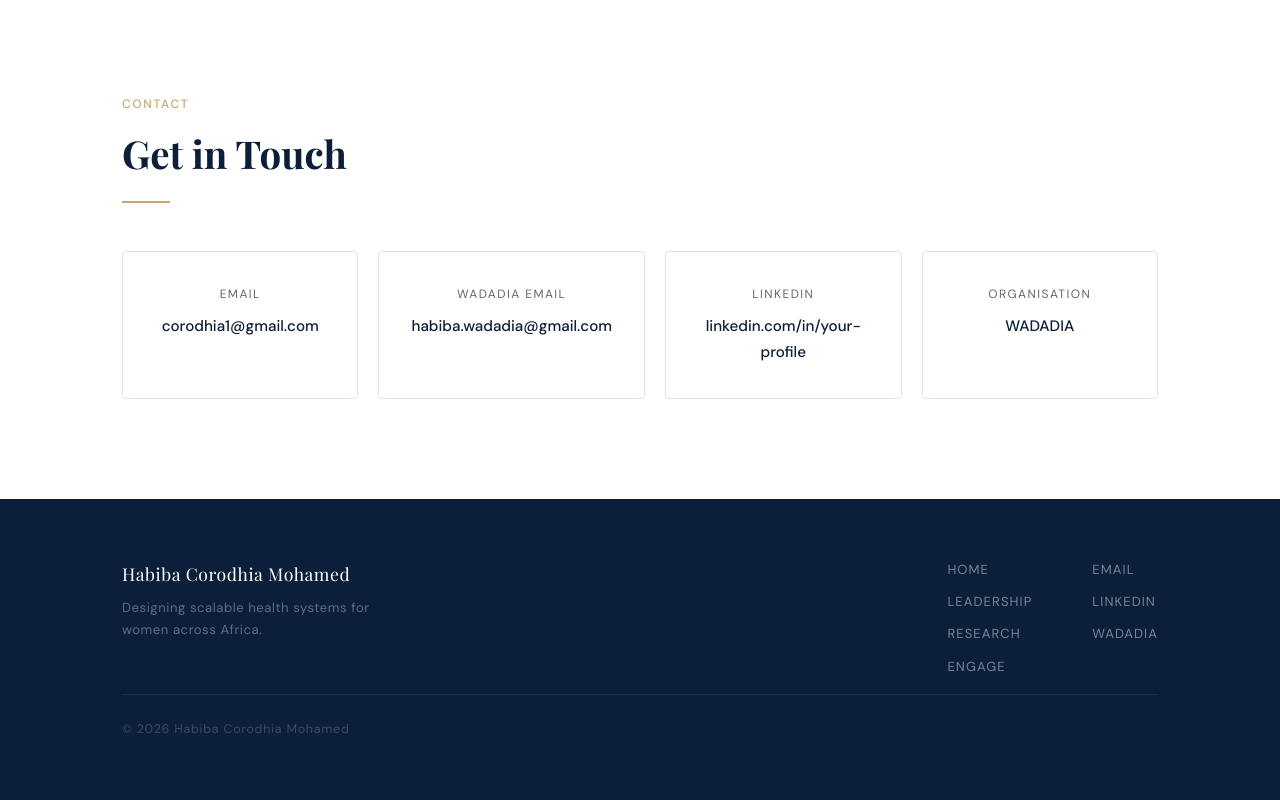
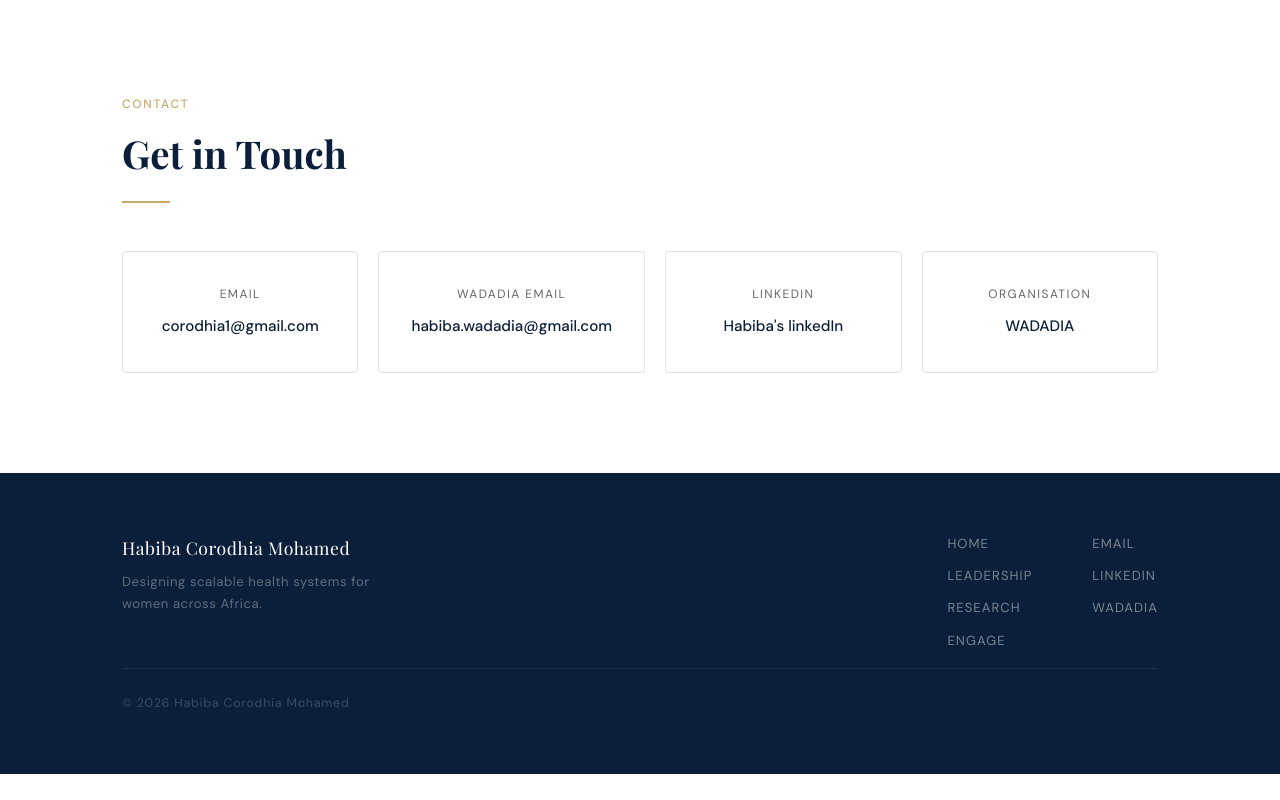
Before and after one commit to Yusufabasi/habby-portfolio, a plain HTML site: page engage.html in a window 1280 px wide. Shown: the part 3540-4340 px from the top of the page. After the commit the page ends 4314 px from the top, so only its background shows below. Drawn offline with nearby package versions, Linux system fonts and the light colour scheme; a web font is replaced by a local one.

Commit message:
small text linkedin

```diff
--- a/engage.html
+++ b/engage.html
@@ -315,7 +315,7 @@
 
           <a href="https://www.linkedin.com/in/habiba-corodhia-mohamed-b28a0b81/" class="contact-item" target="_blank" rel="noopener">
             <p class="contact-item-label">LinkedIn</p>
-            <p class="contact-item-value">linkedin.com/in/your-profile</p>
+            <p class="contact-item-value">Habiba's linkedIn</p>
           </a>
 
           <a href="https://wadadia-nonprofits.org" class="contact-item" target="_blank" rel="noopener">
```
